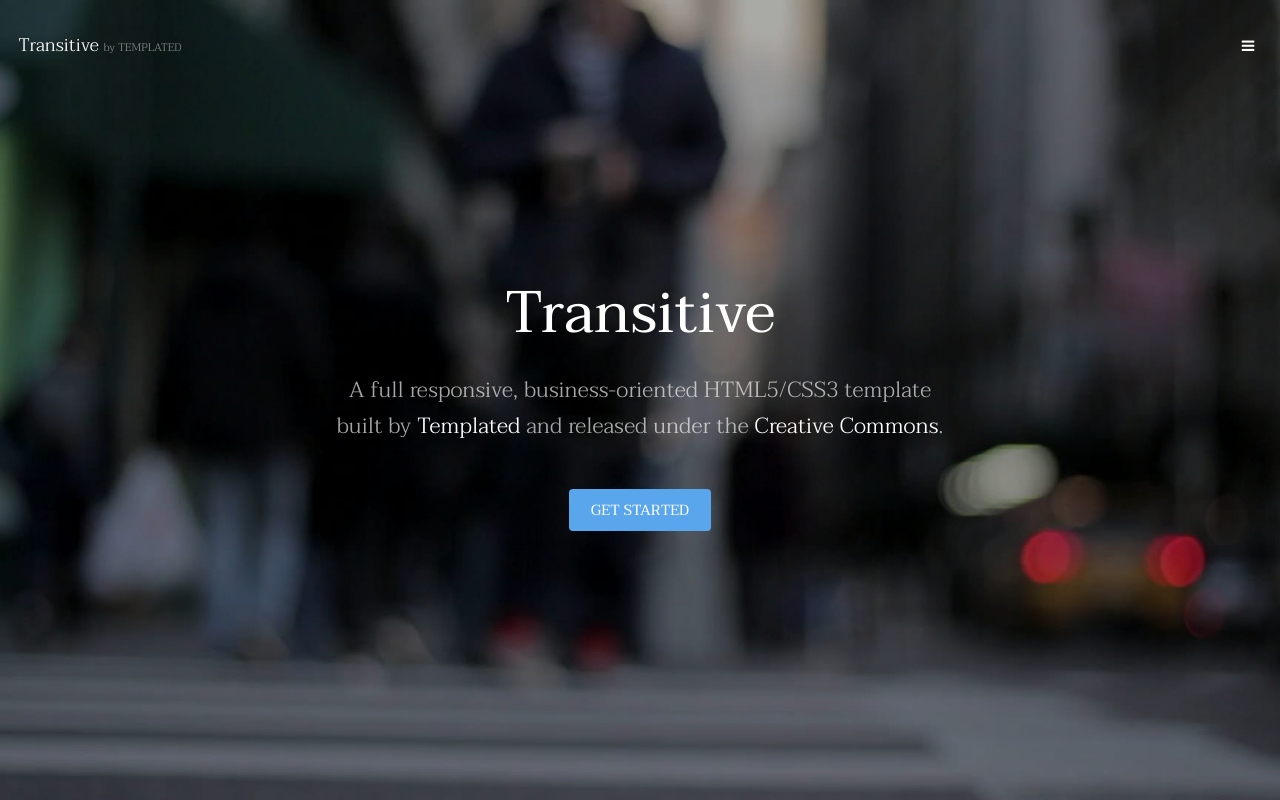
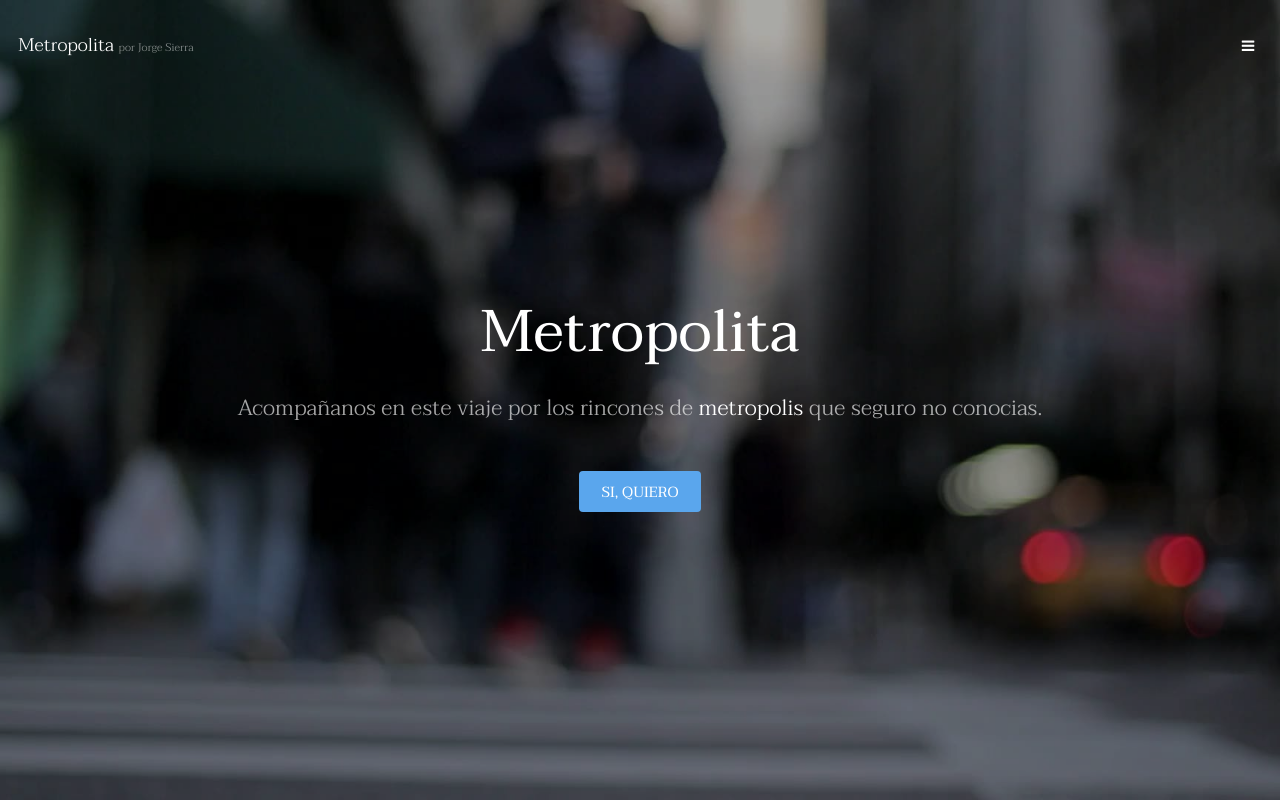
Before and after one commit to jorgarcr7/ED_04_REP_METROPOLITA, a plain HTML site: page index.html in a window 1280 px wide. Shown: the top 800 px of the page. Drawn offline with Linux system fonts and the light colour scheme.

Commit message:
Cambios en la portada por Jorge

```diff
--- a/index.html
+++ b/index.html
@@ -6,7 +6,7 @@
 -->
 <html>
 	<head>
-		<title>Transitive by TEMPLATED</title>
+		<title>Metropolita por Jorge Sierra</title>
 		<meta charset="utf-8" />
 		<meta name="viewport" content="width=device-width, initial-scale=1" />
 		<link rel="stylesheet" href="assets/css/main.css" />
@@ -15,7 +15,7 @@
 
 		<!-- Header -->
 			<header id="header" class="alt">
-				<div class="logo"><a href="index.html">Transitive <span>by TEMPLATED</span></a></div>
+				<div class="logo"><a href="index.html">Metropolita <span>por Jorge Sierra</span></a></div>
 				<a href="#menu" class="toggle"><span>Menu</span></a>
 			</header>
 
@@ -36,10 +36,9 @@
 		-->
 			<section id="banner" data-video="images/banner">
 				<div class="inner">
-					<h1>Transitive</h1>
-					<p>A full responsive, business-oriented HTML5/CSS3 template<br />
-					built by <a href="https://templated.co/">Templated</a> and released under the <a href="https://templated.co/license">Creative Commons</a>.</p>
-					<a href="#one" class="button special scrolly">Get Started</a>
+					<h1>Metropolita</h1>
+					<p>Acompañanos en este viaje por los rincones de <a href="https://templated.co/">metropolis</a> que seguro no conocias.</p>
+					<a href="#one" class="button special scrolly">Si, quiero</a>
 				</div>
 			</section>
 
```
